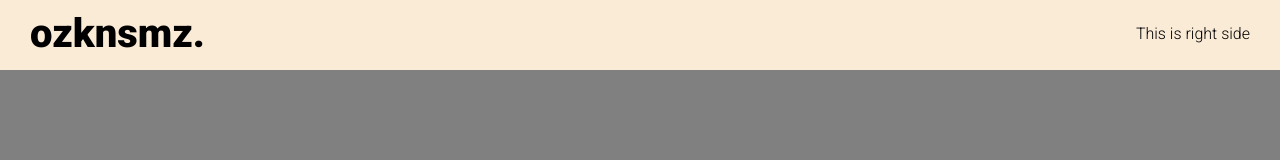
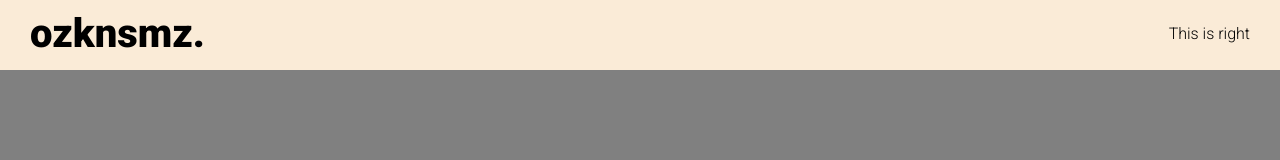
Before and after one commit to ozknsmz/Personal-Website, a React (Create React App) app: page / in a window 1280 px wide. Shown: the top 160 px of the page. Built offline with nearby package versions, Linux system fonts and the light colour scheme.

Commit message:
some changes at topbar

```diff
--- a/src/Components/Topbar/Topbar.jsx
+++ b/src/Components/Topbar/Topbar.jsx
@@ -10,7 +10,7 @@ export default function Topbar() {
                     </a>
                 </div>
                 <div className="rightside">
-                This is right side
+                This is right
                 </div>
             </div>
         </div>
```
